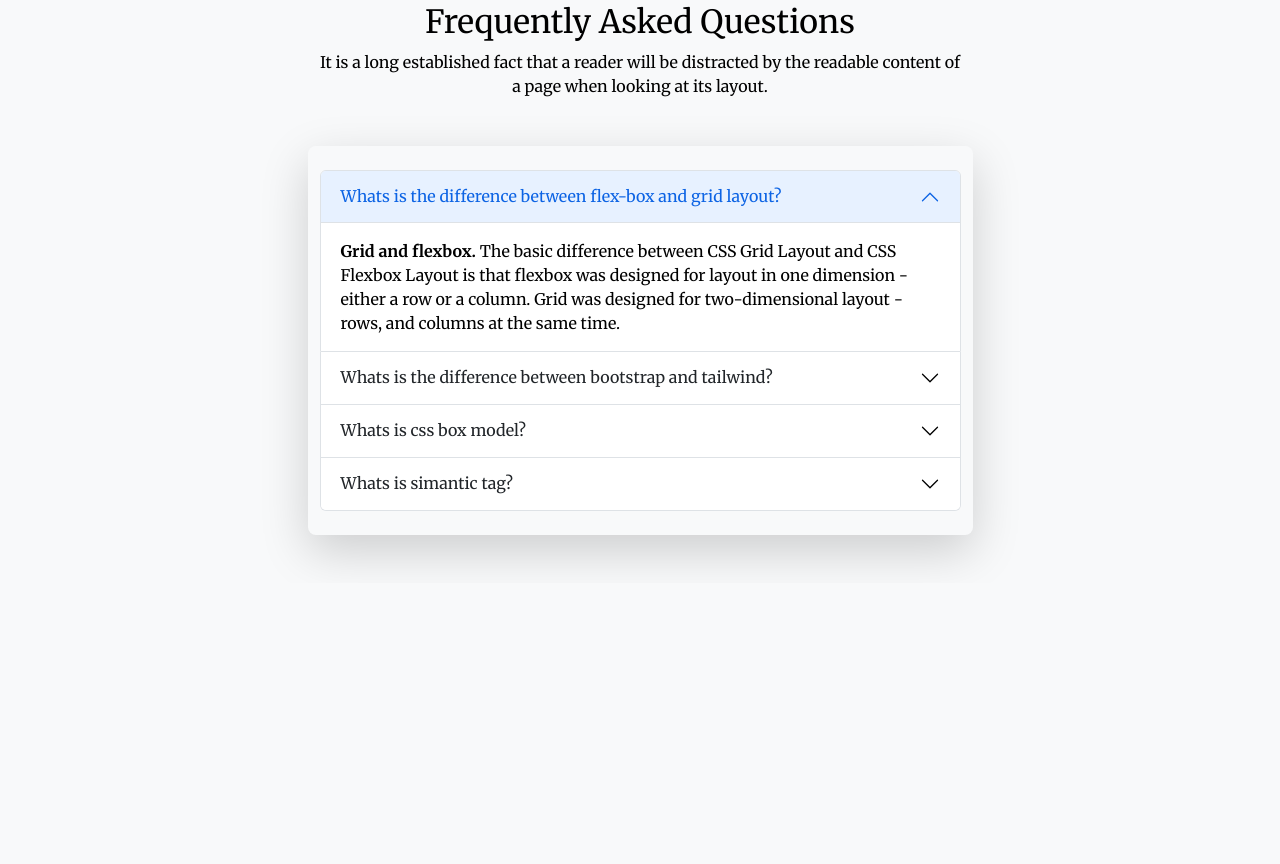
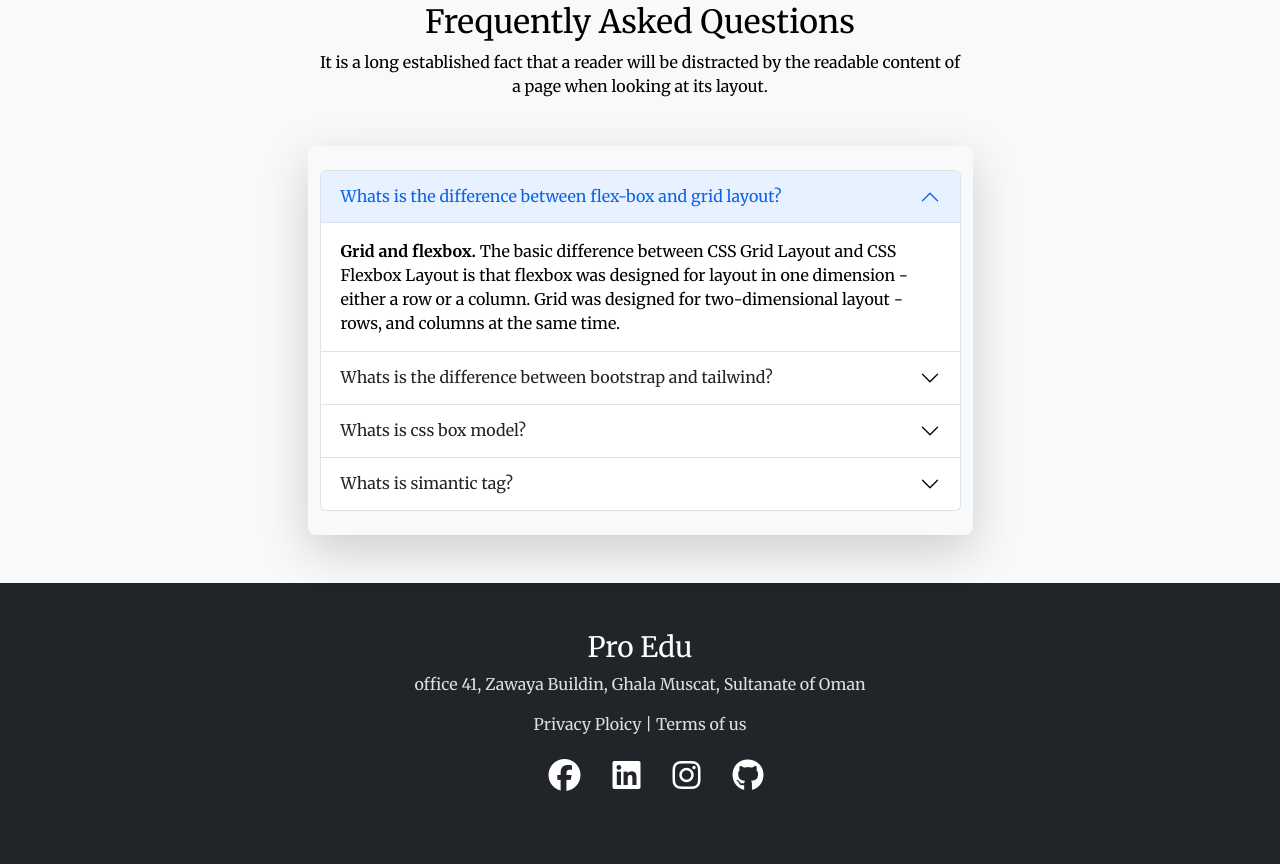
Before and after one commit to nowshad89/ed-tech-milestone-3, a plain HTML site: page index.html in a window 1280 px wide. Shown: the part 2095-2959 px from the top of the page. Before the commit the page ends 2678 px from the top, so only its background shows below. Drawn offline with nearby package versions, Linux system fonts and the light colour scheme; a web font is replaced by a local one.

Commit message:
footer-added

```diff
--- a/index.html
+++ b/index.html
@@ -6,6 +6,8 @@
     <title>Ed-Tech</title>
     <!-- ----------------------------------------------------bootstrap cdn--------------- -->
     <link href="https://cdn.jsdelivr.net/npm/bootstrap@5.2.0/dist/css/bootstrap.min.css" rel="stylesheet" integrity="sha384-gH2yIJqKdNHPEq0n4Mqa/HGKIhSkIHeL5AyhkYV8i59U5AR6csBvApHHNl/vI1Bx" crossorigin="anonymous">
+    <!-- ----------------------------------------------font-awsome--------------------------- -->
+    <script src="https://kit.fontawesome.com/f226e64b08.js" crossorigin="anonymous"></script>
     <!-- ---------------------------------------------googlefont----------------------- -->
     <link rel="preconnect" href="https://fonts.googleapis.com">
     <link rel="preconnect" href="https://fonts.gstatic.com" crossorigin>
@@ -300,8 +302,22 @@
     </main>
     <!-- --------------------------------------main end----------------------------------------------- -->
     <!-- --------------------------------------footer start------------------------------------------- -->
-    <footer>
-
+    <footer class="bg-dark">
+        <div class="container">
+            <div class="row">
+                <div class="col-6 text-center py-5 m-auto">
+                    <h3 class="text-white">Pro Edu</h3>
+                    <p>office 41, Zawaya Buildin, Ghala Muscat, Sultanate of Oman</p>
+                    <p>Privacy Ploicy | Terms of us</p>
+                    <ul class="d-flex fs-2 justify-content-center align-items-center text-white">
+                        <li class="px-3"><i class="fa-brands fa-facebook"></i></li>
+                        <li class="px-3"><i class="fa-brands fa-linkedin"></i></li>
+                        <li class="px-3"><i class="fa-brands fa-instagram"></i></li>
+                        <li class="px-3"><i class="fa-brands fa-github"></i></li>
+                    </ul>
+                </div>
+            </div>
+        </div>
     </footer>
     <!-- --------------------------------------footer end--------------------------------------------- -->
     <script src="https://cdn.jsdelivr.net/npm/bootstrap@5.2.0/dist/js/bootstrap.bundle.min.js" integrity="sha384-A3rJD856KowSb7dwlZdYEkO39Gagi7vIsF0jrRAoQmDKKtQBHUuLZ9AsSv4jD4Xa" crossorigin="anonymous"></script>
--- a/style.css
+++ b/style.css
@@ -42,3 +42,9 @@ body{
 .carousel-indicators{
     display: none;
 }
+footer p{
+    color: rgb(223, 223, 223);
+}
+ul{
+    list-style: none;
+}
```
